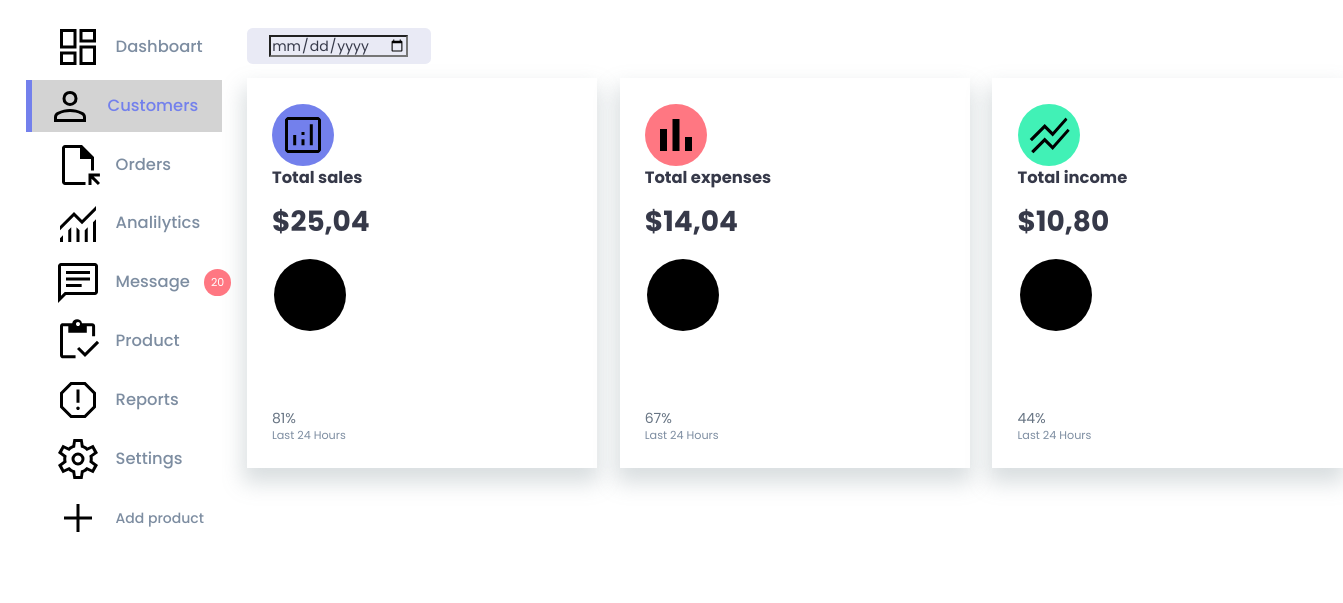
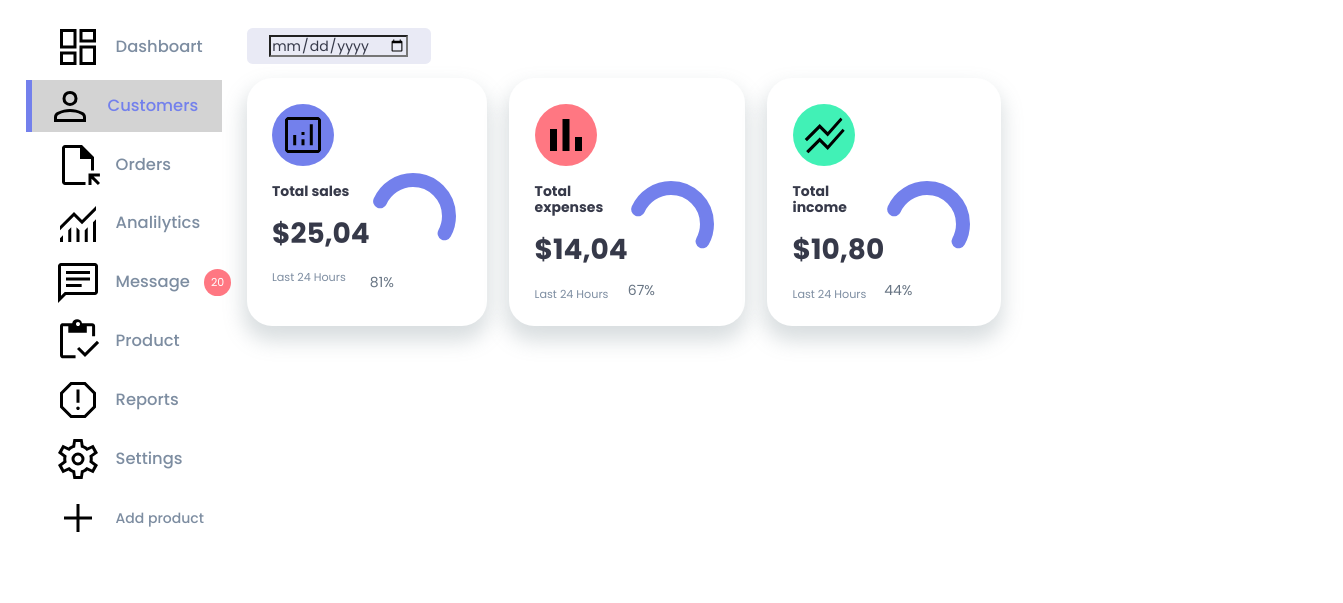
Before and after one commit to mengnorov/dashboart-panel, a plain HTML site: page index.html in a window 1280 px wide. Shown: the part 75-678 px from the top of the page, 1343 px wide, since content can reach past the window. Drawn offline with Linux system fonts and the light colour scheme.

Commit message:
svg shaklini o'zgarishi

```diff
--- a/css/style.scss
+++ b/css/style.scss
@@ -260,6 +260,11 @@ main .insights>div{
     padding: 1.8rem;
     margin-top: 1rem;
     box-shadow: -1px 12px 20px 3px rgba(119, 138, 144, 0.28);
+    border-radius:1.8rem;
+    h3{
+        margin: 1rem 0 0.6rem;
+        font-size: 1rem;
+    }
     img{
         background-color:$color-primary;
         border-radius:50%;
@@ -276,3 +281,26 @@ main .insights>div.expenses img{
 main .insights>div.income img{
     background-color:$color-success;
 }
+main .insights>div .middle{
+    display: flex;
+    align-items:center;
+    justify-content: space-between;
+}
+main .insights .progress{
+    position: relative;
+    width: 92px;
+    height: 92px;
+}
+main svg {
+    width: 7rem;
+    height: 7rem;
+}
+main svg circle{
+    fill: none; //circleni rangi
+    stroke: $color-primary;//aylana rangi
+    stroke-width: 14;
+    stroke-linecap: round;
+    transform: translate(5px, 5px);
+    stroke-dasharray: 110;
+    stroke-dashoffset: 92;
+}
```
Also changed, not shown: css/style.css, 1 other file.
